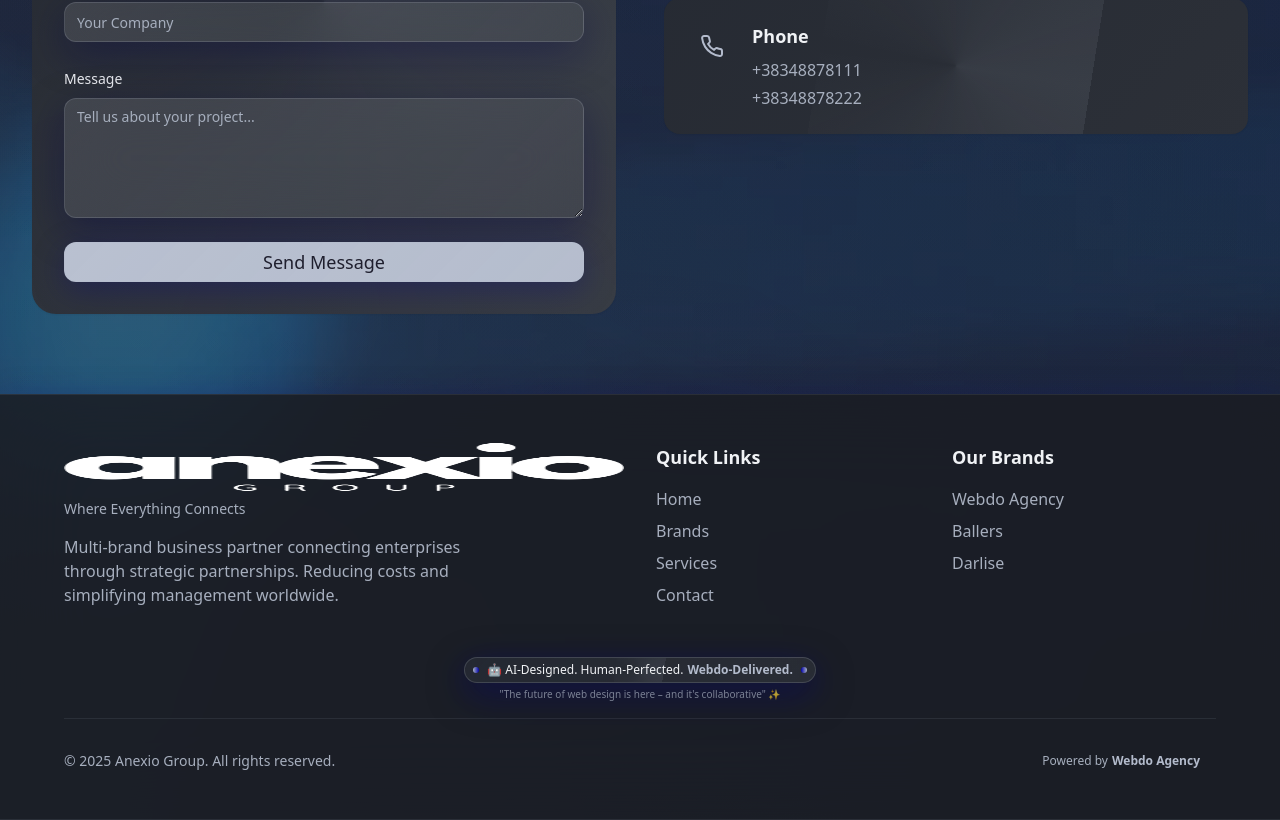
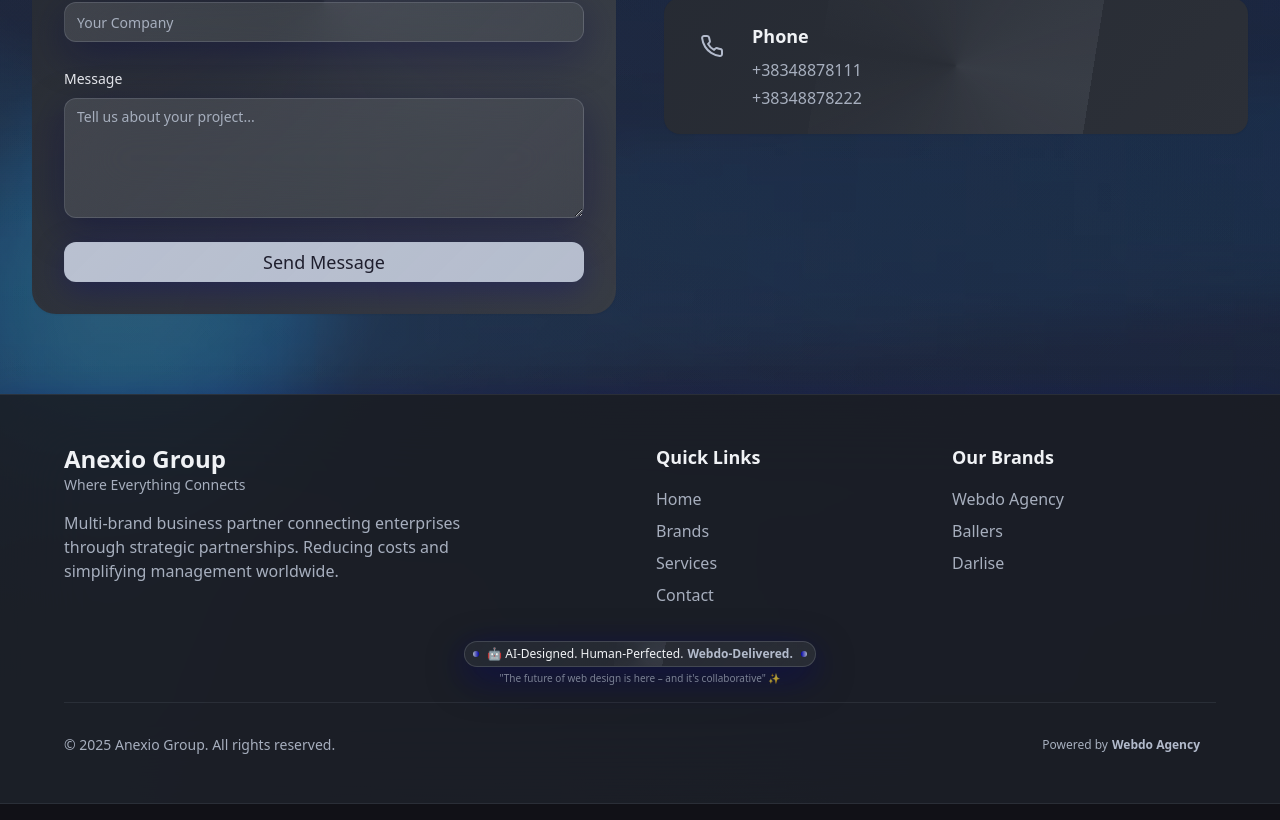
Before and after one commit to webdoagency/anexiogroup, a React (Vite) app: page / in a window 1280 px wide. Shown: the part 2842-3662 px from the top of the page. Built offline with nearby package versions, Linux system fonts and the light colour scheme; the HTML template or start-up script is replaced by a standard one.

Commit message:
Reverted to commit b718a7e9c6f762a319da75d3296107718dcf2c50

```diff
--- a/src/components/Footer.tsx
+++ b/src/components/Footer.tsx
@@ -1,5 +1,4 @@
 import { ExternalLink } from "lucide-react";
-import anexioLogo from "@/assets/anexio-logo.png";
 const Footer = () => {
   const currentYear = new Date().getFullYear();
   const brandLinks = [{
@@ -31,7 +30,9 @@ const Footer = () => {
           {/* Company Info */}
           <div className="lg:col-span-2">
             <div className="flex flex-col mb-4">
-              <img src={anexioLogo} alt="Anexio Group Logo" className="h-12 w-auto mb-2" />
+              <span className="text-2xl font-bold text-foreground">
+                Anexio Group
+              </span>
               <span className="text-sm text-muted-foreground">
                 Where Everything Connects
               </span>
```
